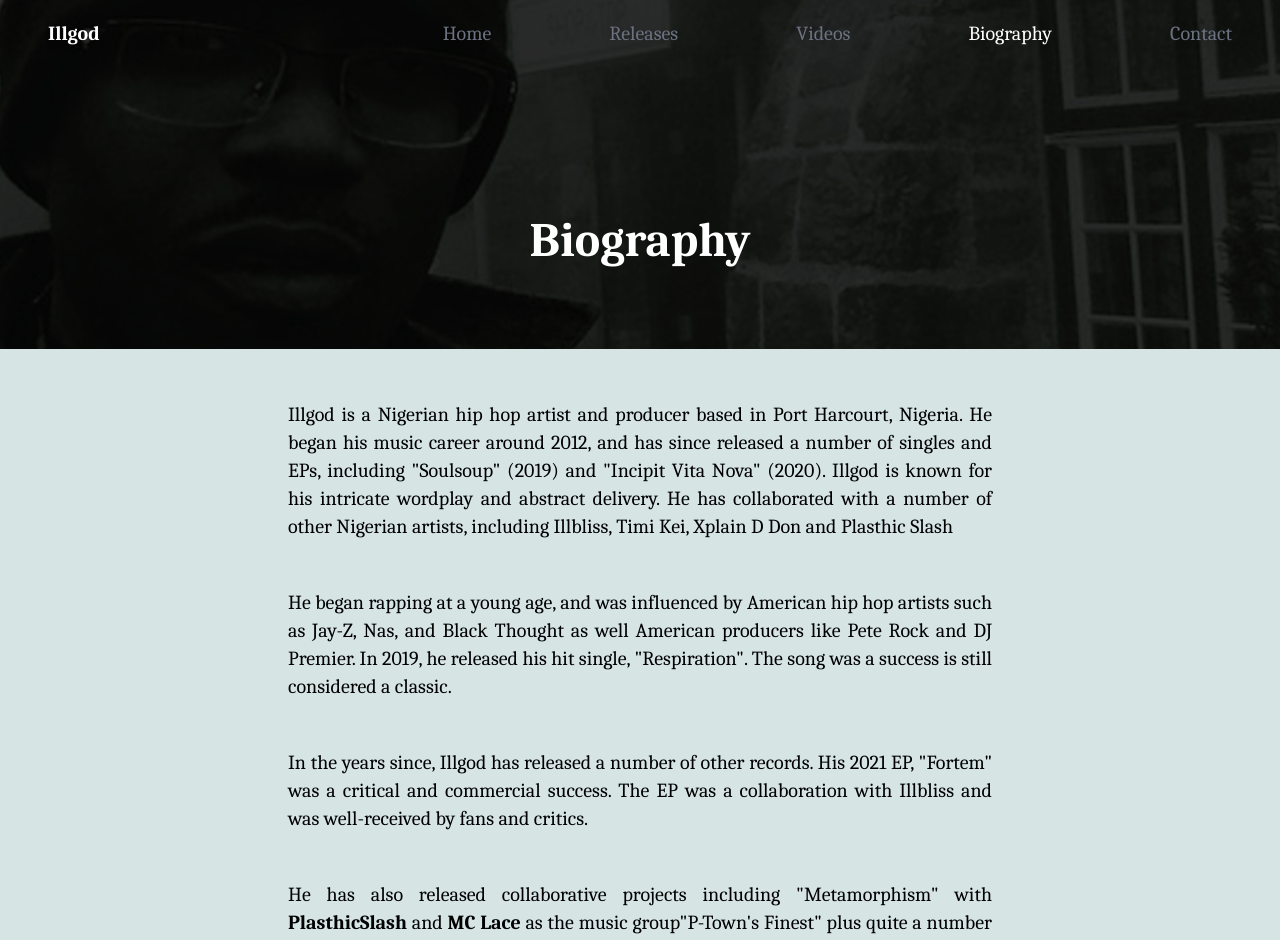
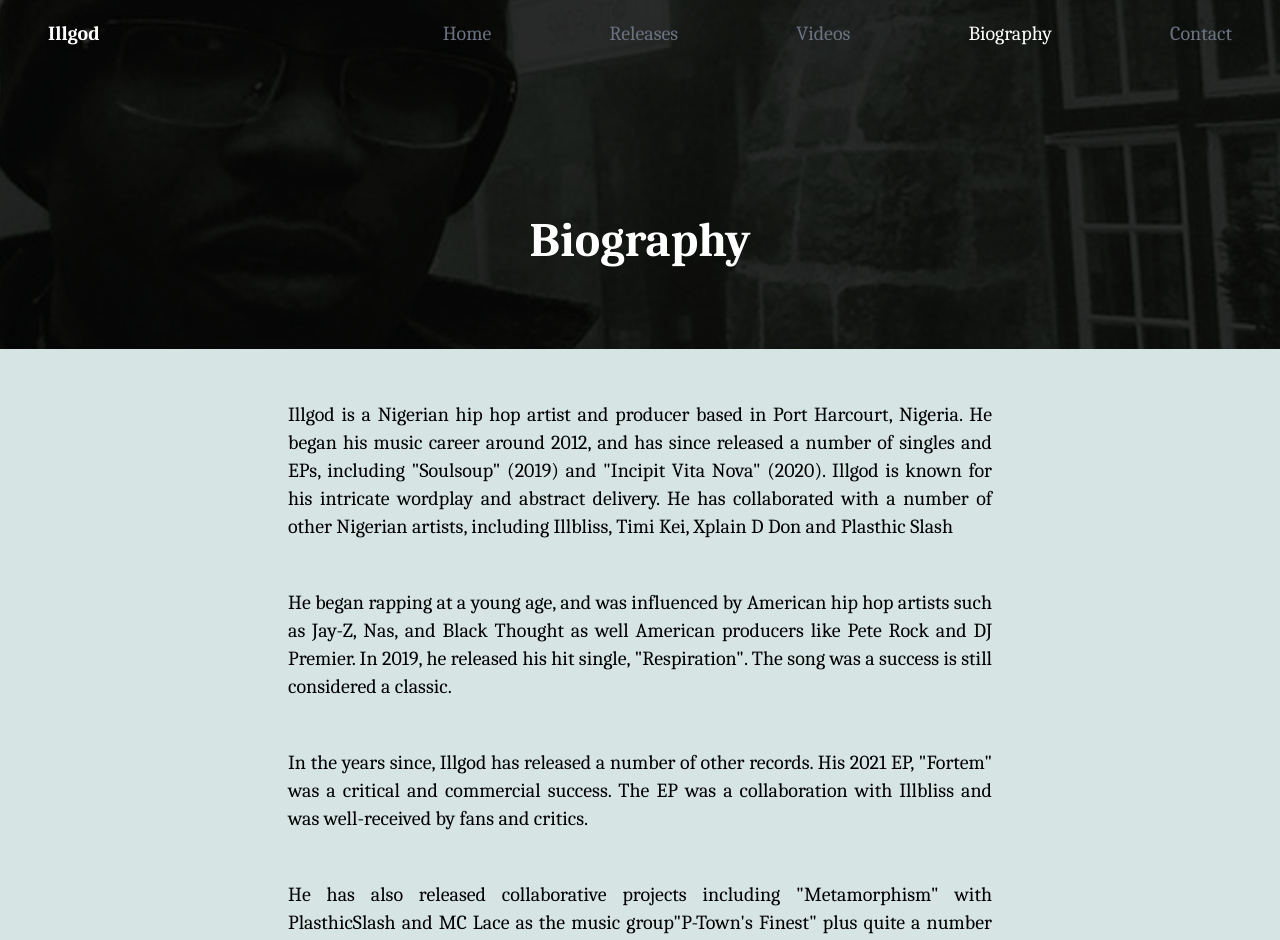
Before and after one commit to abu-git/illgod, a Next.js app: page /biography in a window 1280 px wide. Shown: the top 940 px of the page. Built offline with nearby package versions, Linux system fonts and the light colour scheme.

Commit message:
small nav edit

```diff
--- a/components/BioContent.js
+++ b/components/BioContent.js
@@ -16,7 +16,7 @@ function BioContent() {
             </p>
 
             <p className='text-justify text-xl text-black mt-8 md:mt-12'>
-                He has also released collaborative projects including &quot;Metamorphism&quot; with <span className='font-bold'>PlasthicSlash</span> and <span className='font-bold'>MC Lace</span> as the music group&quot;P-Town&apos;s Finest&quot; plus quite a number of beat tapes.
+                He has also released collaborative projects including &quot;Metamorphism&quot; with PlasthicSlash and MC Lace as the music group&quot;P-Town&apos;s Finest&quot; plus quite a number of beat tapes.
             </p>
 
             <p className='text-justify text-xl text-black mt-8 md:mt-12'>
--- a/components/Navigation.js
+++ b/components/Navigation.js
@@ -81,7 +81,7 @@ function Navigation() {
                             <li className={`${router.pathname === "/biography" ? "text-white font-bold" : "text-black"} py-3`}>Biography</li>
                         </Link>
                         <Link href="/contact" passHref>
-                            <li className={`${router.pathname === "/biography" ? "text-white" : "text-gray-500 cursor-pointer"} py-3`}>Contact</li>
+                            <li className={`${router.pathname === "/contact" ? "text-white font-bold" : "text-black"} py-3`}>Contact</li>
                         </Link>
                     </ul>
                 </nav>
```
